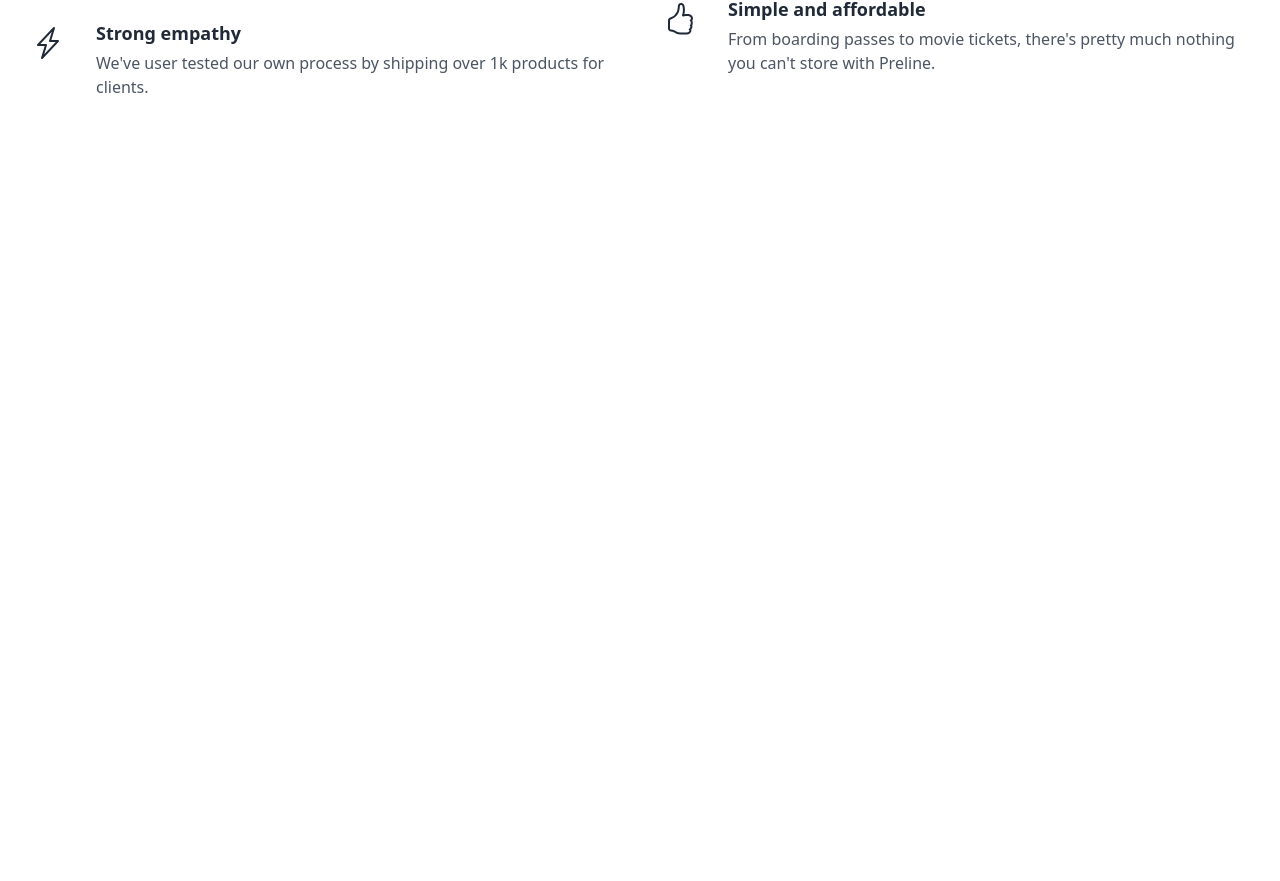
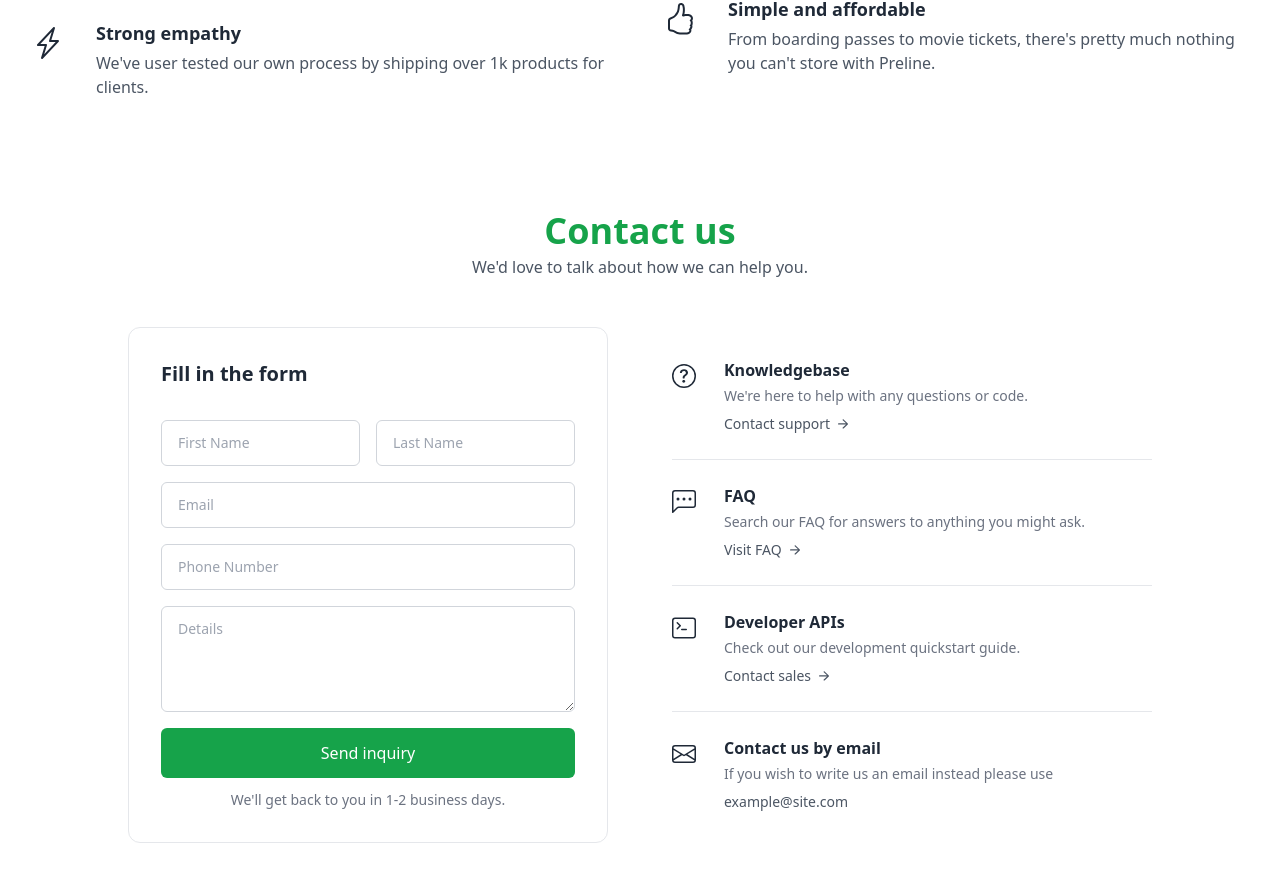
Before and after one commit to stanley-png/CaringHands, a React (Vite) app: page / in a window 1280 px wide. Shown: the part 928-1809 px from the top of the page. Before the commit the page ends 1083 px from the top, so only its background shows below. Built offline with nearby package versions, Linux system fonts and the light colour scheme.

Commit message:
adding more cont

```diff
--- a/src/App.tsx
+++ b/src/App.tsx
@@ -3,6 +3,7 @@ import { Routes, Route } from "react-router-dom";
 import Header from "./components/Header"
 import HeroSection from "./components/HeroSection"
 import Vision from "./components/Vision"
+import Contacts from "./components/Contacts"
 
 /* @ts-ignore */
 import("preline");
@@ -14,6 +15,7 @@ function App() {
       <Header/>
       <HeroSection/>
       <Vision/>
+      <Contacts/>
     </main>
   )
 }
--- a/src/components/Contacts.jsx
+++ b/src/components/Contacts.jsx
@@ -6,7 +6,7 @@ const Contacts = () => {
       <div class="max-w-[85rem] px-4 py-10 sm:px-6 lg:px-8 lg:py-14 mx-auto">
         <div class="max-w-2xl lg:max-w-5xl mx-auto">
           <div class="text-center">
-            <h1 class="text-3xl font-bold text-gray-800 sm:text-4xl ">
+            <h1 class="text-3xl font-bold text-green-600 sm:text-4xl ">
               Contact us
             </h1>
             <p class="mt-1 text-gray-600 ">
@@ -31,7 +31,7 @@ const Contacts = () => {
                         type="text"
                         name="hs-firstname-contacts-1"
                         id="hs-firstname-contacts-1"
-                        class="py-3 px-4 block w-full border-gray-200 rounded-md text-sm focus:border-blue-500 focus:ring-blue-500 "
+                        class="py-3 px-4 block w-full border border-gray-300 rounded-md text-sm focus:border-green-500 focus:ring-green-500 "
                         placeholder="First Name"
                       />
                     </div>
@@ -44,7 +44,7 @@ const Contacts = () => {
                         type="text"
                         name="hs-lastname-contacts-1"
                         id="hs-lastname-contacts-1"
-                        class="py-3 px-4 block w-full border-gray-200 rounded-md text-sm focus:border-blue-500 focus:ring-blue-500 "
+                        class="py-3 px-4 block w-full border border-gray-300 rounded-md text-sm focus:border-green-500 focus:ring-green-500 "
                         placeholder="Last Name"
                       />
                     </div>
@@ -59,7 +59,7 @@ const Contacts = () => {
                       name="hs-email-contacts-1"
                       id="hs-email-contacts-1"
                       autocomplete="email"
-                      class="py-3 px-4 block w-full border-gray-200 rounded-md text-sm focus:border-blue-500 focus:ring-blue-500 "
+                      class="py-3 px-4 block w-full border border-gray-300 rounded-md text-sm focus:border-green-500 focus:ring-green-500 "
                       placeholder="Email"
                     />
                   </div>
@@ -72,7 +72,7 @@ const Contacts = () => {
                       type="text"
                       name="hs-phone-number-1"
                       id="hs-phone-number-1"
-                      class="py-3 px-4 block w-full border-gray-200 rounded-md text-sm focus:border-blue-500 focus:ring-blue-500 "
+                      class="py-3 px-4 block w-full border border-gray-300 rounded-md text-sm focus:border-green-500 focus:ring-green-500 "
                       placeholder="Phone Number"
                     />
                   </div>
@@ -85,7 +85,7 @@ const Contacts = () => {
                       id="hs-about-contacts-1"
                       name="hs-about-contacts-1"
                       rows="4"
-                      class="py-3 px-4 block w-full border-gray-200 rounded-md text-sm focus:border-blue-500 focus:ring-blue-500 "
+                      class="py-3 px-4 block w-full border border-gray-300 rounded-md text-sm focus:border-green-500 focus:ring-green-500 "
                       placeholder="Details"
                     ></textarea>
                   </div>
@@ -94,7 +94,7 @@ const Contacts = () => {
                 <div class="mt-4 grid">
                   <button
                     type="submit"
-                    class="inline-flex justify-center items-center gap-x-3 text-center bg-blue-600 hover:bg-blue-700 border border-transparent text-sm lg:text-base text-white font-medium rounded-md focus:outline-none focus:ring-2 focus:ring-blue-600 focus:ring-offset-2 focus:ring-offset-white transition py-3 px-4 "
+                    class="inline-flex justify-center items-center gap-x-3 text-center bg-green-600 hover:bg-green-700 border border-transparent text-sm lg:text-base text-white font-medium rounded-md focus:outline-none focus:ring-2 focus:ring-green-600 focus:ring-offset-2 focus:ring-offset-white transition py-3 px-4 "
                   >
                     Send inquiry
                   </button>
```
